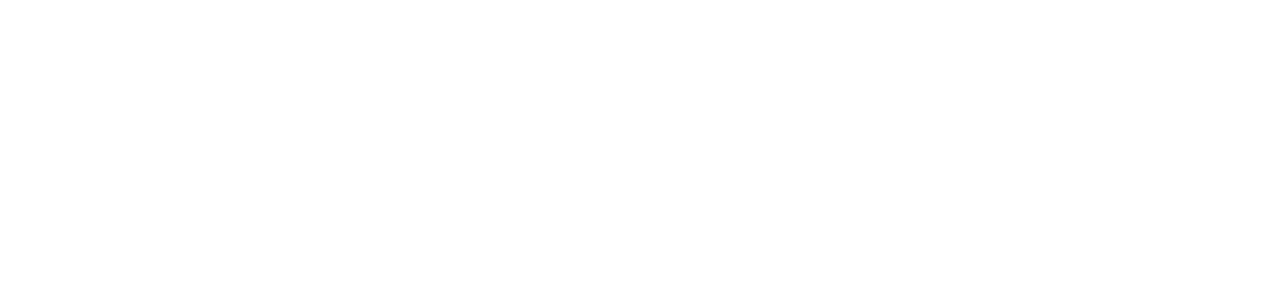
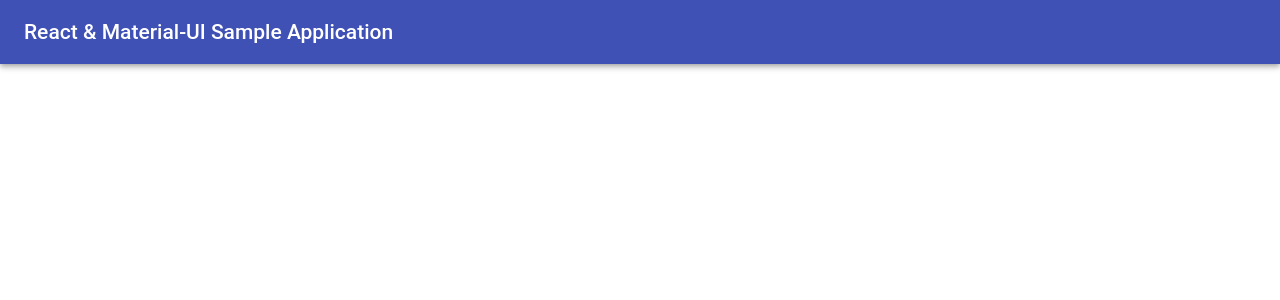
Before and after one commit to JeffRisberg/mui00, a React (Create React App) app: page / in a window 1280 px wide. Shown: the top 300 px of the page. Built offline with nearby package versions, Linux system fonts and the light colour scheme.

Commit message:
added NavBar to example

```diff
--- a/src/App.js
+++ b/src/App.js
@@ -1,12 +1,12 @@
 import React, { Component } from 'react';
-import logo from './logo.svg';
+import NavBar from './components/NavBar';
 import './App.css';
 
 class App extends Component {
   render() {
     return (
       <div className="App">
-
+        <NavBar/>
       </div>
     );
   }
--- a/src/components/NavBar.js
+++ b/src/components/NavBar.js
@@ -16,4 +16,5 @@
         </div>
     )
 }
+
 export default NavBar;
```
